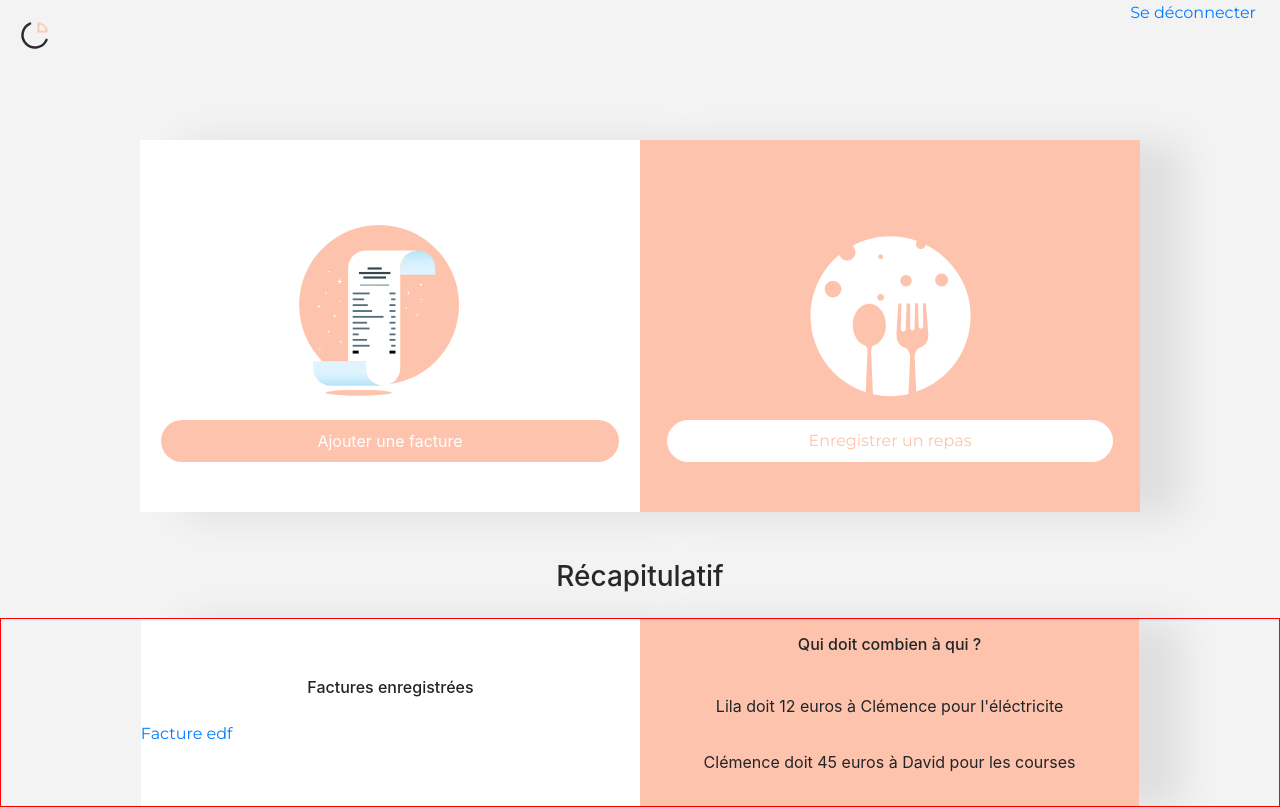
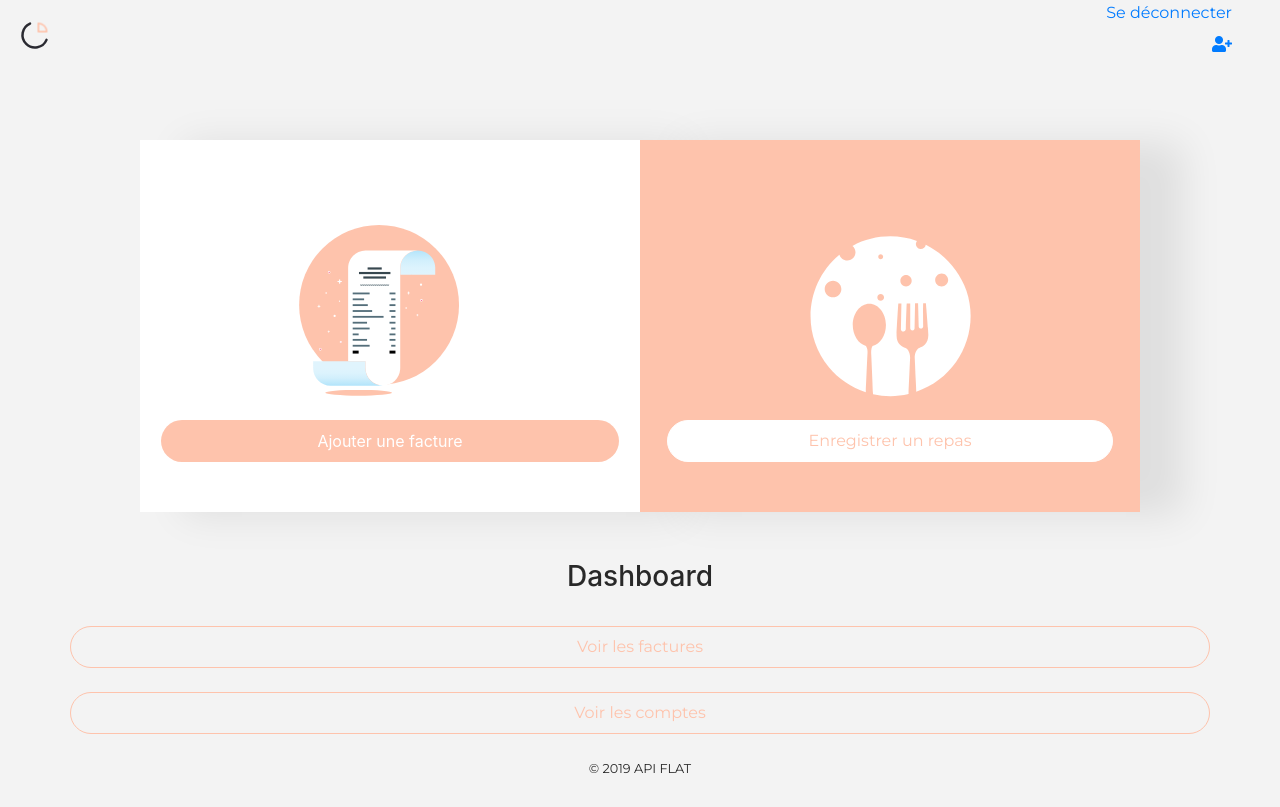
Before and after one commit to Dream-Team-of-Sab/projet-coloc, a Flask app: page /index/ in a window 1280 px wide. After the commit the page ends 773 px from the top, so only its background shows below. Run offline with Flask 2, Linux system fonts and the light colour scheme; the visitor is signed in with stand-in values (Sample User, id 1); some libraries are stand-ins or nearby versions.

Commit message:
Ajout boutons  voir factures, comptes, ajout coloc

```diff
--- a/app/static/style.css
+++ b/app/static/style.css
@@ -16,6 +16,7 @@ h3{
 
 a{
     text-decoration: none !important;
+    color: #282828;
 }
 
 ul{
@@ -71,15 +72,6 @@ ul{
     transition: color .3s;
 }
 
-.sign-out button{
-    border: none;
-    background: transparent;
-    color: #2828282b;
-}
-
-.sign-out button:hover{
-    font-size: 1.1em;
-}
 
 /* FORMS */
 .form-control, .form-group ::placeholder{
@@ -542,12 +534,15 @@ PAGE INDEX
   }
 
   /* DASHBOARD */
-.dashboard{
-    display: flex;
-    justify-content: center;
-    border: 1px solid red;
-    padding-top: 0px !important;
-  }
+.block2 a{
+   margin-top : 30px;
+}
+
+  /* ADD PERSON */
+.add_person p {
+    font-size: 2em;
+    margin-right: 25px;
+}
 
 /* --------------------
 MEDIAS QUERIES
--- a/app/templates/index.html
+++ b/app/templates/index.html
@@ -6,6 +6,7 @@
     <meta http-equiv="X-UA-Compatible" content="ie=edge">
     <title>Profil</title>
     <link rel="stylesheet" href="{{ url_for('static', filename='style.css')}}">
+    <link rel="stylesheet" href="https://use.fontawesome.com/releases/v5.6.3/css/all.css" integrity="sha384-UHRtZLI+pbxtHCWp1t77Bi1L4ZtiqrqD80Kn4Z8NTSRyMA2Fd33n5dQ8lWUE00s/" crossorigin="anonymous">
 
     <!-- CDN de bootstrap -->
     <link rel="stylesheet" href="https://stackpath.bootstrapcdn.com/bootstrap/4.3.1/css/bootstrap.min.css" integrity="sha384-ggOyR0iXCbMQv3Xipma34MD+dH/1fQ784/j6cY/iJTQUOhcWr7x9JvoRxT2MZw1T" crossorigin="anonymous">
@@ -29,7 +30,10 @@
             </a>
         </div>
 	    <div>
-	        <a href="{{ url_for('logout') }}" class="mt-4 mr-4">Se déconnecter</a>
+            <a href="{{ url_for('logout') }}" class="mt-5 mr-5">Se déconnecter</a>
+            <div class="d-flex justify-content-end mt-2 mr-5">
+                <a href ="#"><i class="fas fa-user-plus add_person"></i> </a>
+            </div>
 	    </div>
     </header>
 
@@ -52,7 +56,6 @@
                     <a class="bt btn-3" data-toggle="modal" data-target="#mealModal" data-whatever="@mdo">Enregistrer un repas</a>
                 </div>
             </div>
-
 
 	    <!-- MODAL ENREGRISTER UN REPAS -->
          <div class="modal fade" id="mealModal" tabindex="-1" role="dialog" aria-labelledby="exampleModalLabel" aria-hidden="true">
@@ -141,30 +144,24 @@
                 </div>
             </div>
 	    </div>
+      </div>
     </div>
 
     <!-- DASHBOARD -->
-    <h3 class="text-center mt-5">Récapitulatif</h3>
-    <div class="row index-item dashboard mt-4 d-flex justify-content-center">
-        <div class="col-12 col-md-5 side side-left">
-            <div class="row d-flex flex-column">
-                <h6 class="text-center p-3">Factures enregistrées</h6>
-                <ul>
-			<a href="#">Facture edf</a>
-
-		</ul>
-            </div>
-        </div>
-        <div class="col-12 col-md-5 side side-right">
-            <div class="row d-flex flex-column ">
-                <h6 class="text-center p-3">Qui doit combien à qui ?</h6>
-                <ul>
-                    <li class="text-center p-3">Lila doit 12 euros à Clémence pour l'éléctricite</li>
-                    <li class="text-center p-3">Clémence doit 45 euros à David pour les courses</li>
-                </ul>
+    <div class="container mt-5">
+        <div class="row d-flex flex-column">
+            <h3 class="text-center mx-5">Dashboard</h3>
+            <div class="d-flex justify-content-center flex-column mt-4">
+                <a href="" class="bt btn-1 mb-4">Voir les factures</a>
+                <a href="" class="bt btn-1">Voir les comptes</a>
             </div>
         </div>
     </div>
 
+    <footer>
+       <p>© 2019 API FLAT </p>
+    </footer>
+
+
 </body>
 </html>
```
